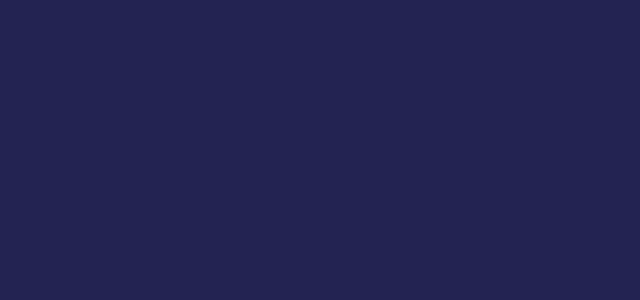
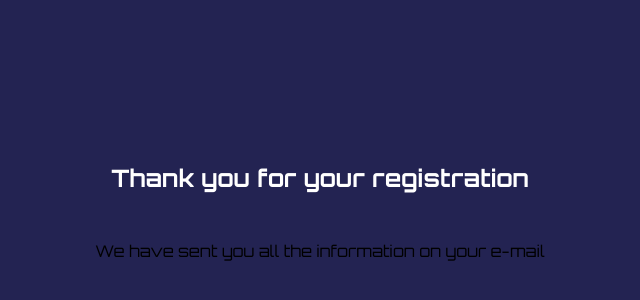
Before and after one commit to aniaorwatk/page-exploration-space, a React (Create React App) app: page /register-success in a window 1280 px wide. Before the commit this address had no page. Shown: the part 188-488 px from the top of the page, without its empty margins (320-960 px from the left). Built offline with nearby package versions, Linux system fonts and the light colour scheme.

Commit message:
add labels and style registersuccess

```diff
--- a/src/App.tsx
+++ b/src/App.tsx
@@ -3,12 +3,14 @@ import { Route, Routes } from "react-router-dom";
 import Login from "./component/Login/Login";
 import Main from "./component/Main";
 import Register from "./component/Register/Register";
+import RegisterSuccess from "./component/Register/RegisterSuccess/RegisterSuccess";
 
 const App = () => {
   return (
     <Routes>
       <Route path="/" element={<Main />} />
       <Route path="/register" element={<Register />} />
+      <Route path="/register-success" element={<RegisterSuccess />} />
       <Route path="/login" element={<Login />} />
     </Routes>
   );
--- a/src/component/Input/Inputs.scss
+++ b/src/component/Input/Inputs.scss
@@ -114,7 +114,7 @@ label {
       justify-content: space-between;
       &-filed {
         &--img {
-          top: 0.5rem;
+          top: 0.8rem;
           left: 19rem;
         }
       }
--- a/src/component/Register/Register.tsx
+++ b/src/component/Register/Register.tsx
@@ -88,6 +88,8 @@ const Register = () => {
   const onSubmit: SubmitHandler<IRegisterFormType> = (data) =>
     console.log(data);
 
+    const linkToRegisterSuccess ="/register-success";
+
   return (
     <div className="register">
       <div className="register__box">
@@ -141,6 +143,7 @@ const Register = () => {
             type={buttonType}
             customClassName={buttonClass}
             buttonLabel={labels.register.buttonLabel}
+            linkName = {linkToRegisterSuccess}
           />
         </form>
         <p>{labels.register.logOn}</p>
--- a/src/component/Register/RegisterSuccess/RegisterSuccess.scss
+++ b/src/component/Register/RegisterSuccess/RegisterSuccess.scss
@@ -1 +1,23 @@
 @import "../../../scss/Main";
+
+.registerSuccess{
+    display: flex;
+    min-height: 100vh;
+    justify-content: center;
+    align-items: center;
+
+    &__box{
+display: flex;
+flex-direction: column;
+align-items: center;
+justify-content: center;
+
+&-title{
+    align-self: center;
+    color: $color-bg-white;
+    margin-bottom: 3rem;
+}
+
+    }
+
+}
--- a/src/component/Register/RegisterSuccess/RegisterSuccess.tsx
+++ b/src/component/Register/RegisterSuccess/RegisterSuccess.tsx
@@ -1 +1,16 @@
 import React from "react";
+import labels from "../../../labels";
+import './RegisterSuccess.scss'
+
+const RegisterSuccess =()=>{
+    return(
+        <div className="registerSuccess">
+<div className="registerSuccess__box">
+    <h2 className="registerSuccess__box-title" >{labels.registerSuccess.title}</h2>
+    <p>{labels.registerSuccess.text}</p>
+</div>
+        </div>
+    )
+}
+
+export default RegisterSuccess
--- a/src/labels.tsx
+++ b/src/labels.tsx
@@ -42,11 +42,15 @@ const labels = {
     ),
   },
 
+  registerSuccess:{
+title:'Thank you for your registration',
+text:'We have sent you all the information on your e-mail',
+  },
+
   login: {
     title: "Login",
     loginLabel: "Your Nick or E-mail:",
     loginPlaceholder: "Nick or E-mail",
-
     buttonLabel: "Log in",
     registerOn: (
       <>
@@ -54,6 +58,8 @@ const labels = {
       </>
     ),
   },
+
+
 };
 
 export default labels;
```
